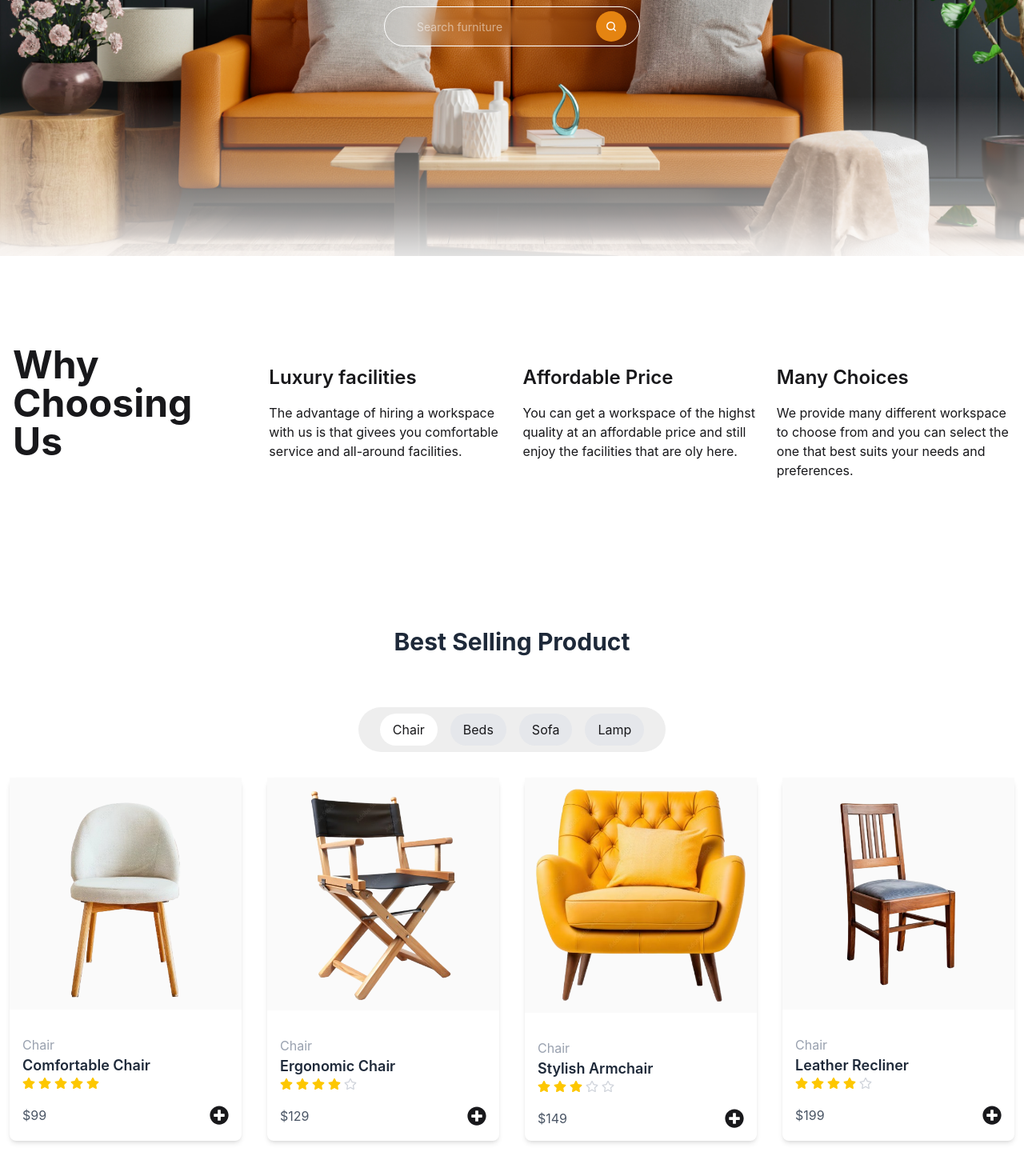
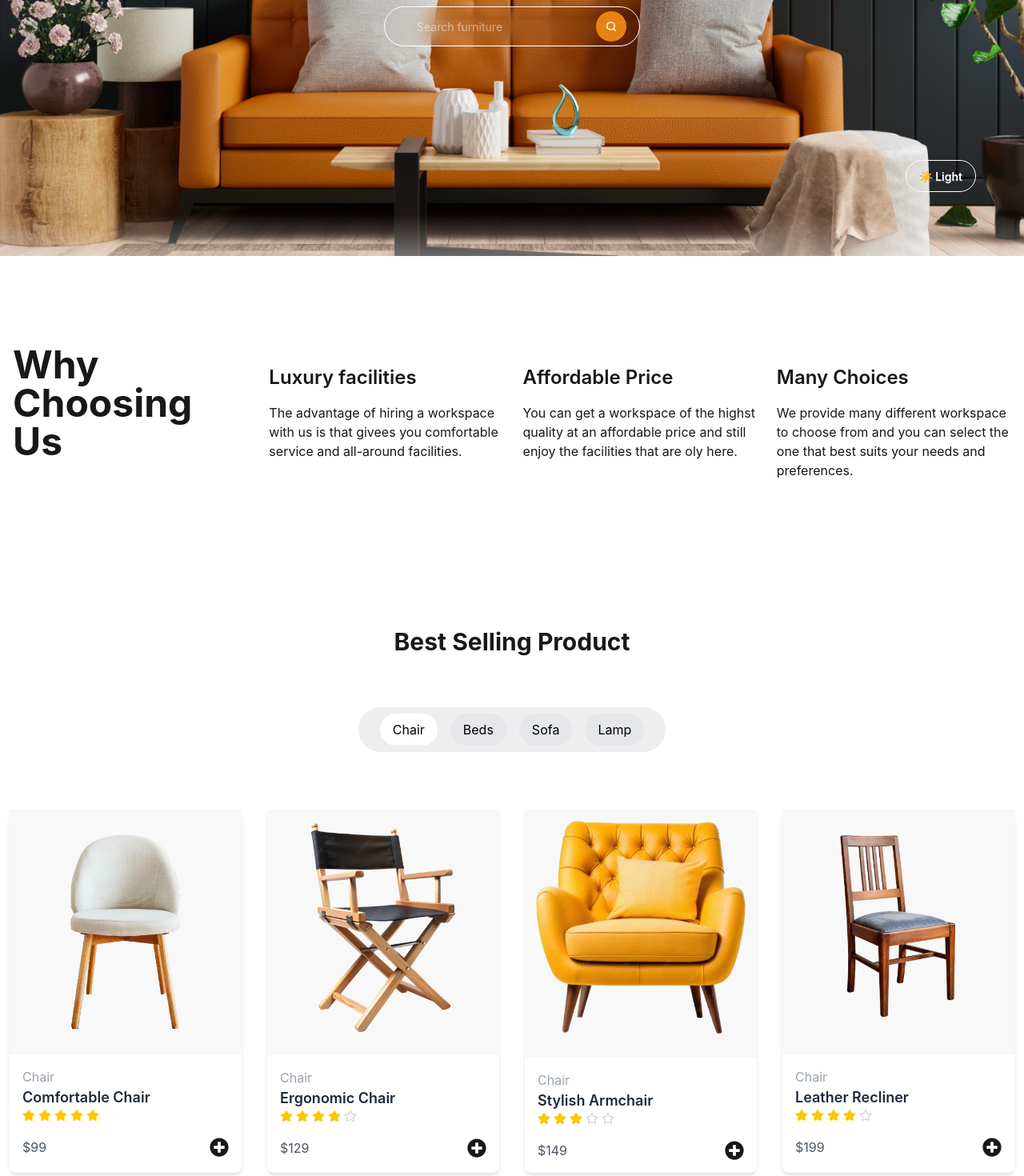
Before and after one commit to mdhasibseo/panto-react-projects, a React (Vite) app: page / in a window 1280 px wide. Shown: the part 480-1950 px from the top of the page at 80% size. Built offline with nearby package versions, Linux system fonts and the light colour scheme.

Commit message:
them controller added

```diff
--- a/src/App.jsx
+++ b/src/App.jsx
@@ -2,9 +2,11 @@ import React from 'react'
 import { Outlet } from 'react-router'
 import Navber from './components/Navber'
 import Footer from './components/Footer'
+import ThemeToggle from './utilis/ThemeToggle'
 
 export const App = () => {
   return (
+
     <div className='min-h-screen flex flex-col'>
       <Navber/>
 
@@ -17,5 +19,9 @@ export const App = () => {
 
       <Footer/>
     </div>
+
+
+
+
   )
 }
--- a/src/components/Hero.jsx
+++ b/src/components/Hero.jsx
@@ -1,6 +1,7 @@
 import React from 'react'
 import banner from "../assets/banner.png";
 import {motion} from "framer-motion"
+import ThemeToggle from '../utilis/ThemeToggle';
 
 const Hero = () => {
      const textAnimation= (text, className) => {
@@ -71,7 +72,10 @@ const Hero = () => {
           </label>
         </motion.div>
       </div>
-      <div className='absolute bottom-0 left-0 right-0 h-1/4   bg-gradient-to-t from-white/80 vai-transparent to-transparent'></div>
+
+
+      <ThemeToggle className="absolute  bottom-20 rounded-full transition-all delay-200 right-15" />
+
 
     </section>
   );
--- a/src/components/Products.jsx
+++ b/src/components/Products.jsx
@@ -39,8 +39,8 @@ const Products = ({ title }) => {
   return (
     <section className="container mx-auto ">
       {/* shop title  */}
-      <h2 className="text-3xl text-center font-bold text-gray-800 mb-4 py-12">
-       {textAnimation(title, "text-gray-800")}
+      <h2 className="text-3xl text-center font-bold  text-base-content mb-4 py-12">
+       {textAnimation(title)}
       </h2>
 
       {/* sub menu for product cetegory  */}
@@ -50,7 +50,7 @@ const Products = ({ title }) => {
           <button
             key={index}
             onClick={() => (setActive(index), setCategory(item.trim(category)))}
-            className={`px-4 py-2 m-2  bg-gray-200 rounded-4xl hover:bg-white click:bg-blue-500 transition duration-300 cursor-pointer ${active === index ? "bg-white" : ""}`}
+            className={`px-4 py-2 m-2 text-black bg-gray-200 rounded-4xl hover:bg-white click:bg-blue-500 transition duration-300 cursor-pointer ${active === index ? "bg-white" : ""}`}
           >
             {item}
           </button>
@@ -61,7 +61,7 @@ const Products = ({ title }) => {
 
 
 
-      className="grid grid-cols-1 md:grid-cols-3 lg:grid-cols-4  gap-6 mt-8 lg:gap-8 px-3 ">
+      className="grid grid-cols-1 md:grid-cols-3 lg:grid-cols-4  gap-6 mt-8 lg:gap-8 px-3 pt-10 ">
         {/* Product items would go here */}
         {filteredProducts.slice(0, selectedProduct).map((item, index) => (
           <motion.div
@@ -70,8 +70,8 @@ const Products = ({ title }) => {
           transition={{delay:index * 0.2, duration: 0.5}}
 
 
-          key={item.id} className="bg-white rounded-lg shadow-md  mx-auto">
-            <div className="bg-[#FAFAFA] ">
+          key={item.id} className="bg-white rounded-lg  shadow-md  mx-auto">
+            <div className="bg-base-200 overflow-hidden ">
               <img
                 src={getimg(`${item.imageUrl}`)}
                 alt={item.name}
--- /dev/null
+++ b/src/utilis/ThemeToggle.jsx
@@ -0,0 +1,23 @@
+
+import React, { useEffect, useState } from 'react'
+
+const ThemeToggle = ({ className }) => {
+    const [isDarkMode, setIsDarkMode] = useState(false);
+
+    useEffect(() => {
+        document.documentElement.setAttribute(
+      "data-theme",
+      isDarkMode ? "dark" : "light"
+    );
+    }, [isDarkMode]);
+  return (
+    <button
+      onClick={() => setIsDarkMode(!isDarkMode)}
+      className={`btn btn-outline gap-2 ${className}`}
+    >
+      {isDarkMode ? "🌙 Dark" : "☀️ Light"}
+    </button>
+  )
+}
+
+export default ThemeToggle
```
